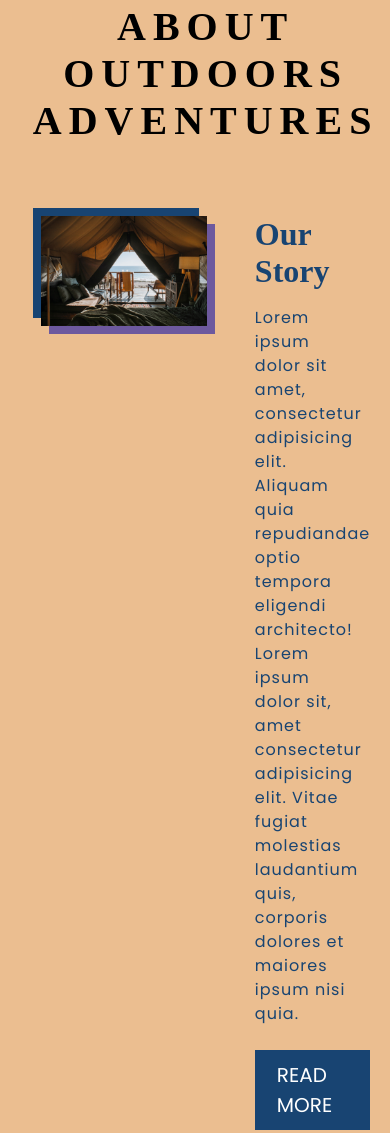
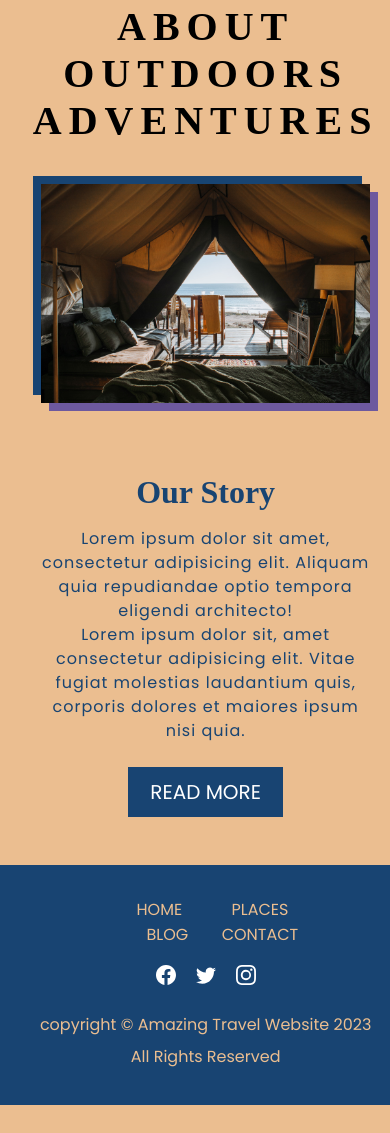
Before and after one commit to Rioba-Ian/gastbyTourismJamStack, a Gatsby site: page / in a window 390 px wide. Shown: the part 889-2022 px from the top of the page. After the commit the page ends 1994 px from the top, so only its background shows below. Built offline with nearby package versions, Linux system fonts and the light colour scheme; Gatsby itself is replaced by a stand-in of ours; a web font is replaced by a local one.

Commit message:
mobile version for about us section

```diff
--- a/src/css/about.css
+++ b/src/css/about.css
@@ -47,3 +47,23 @@
   border: 2px solid var(--dark-navy-text);
   padding: 0.4em 1em;
 }
+
+@media (min-width: 799px) and (max-width: 999px) {
+  .about-info p {
+    width: 100%;
+  }
+}
+
+@media (max-width: 799px) {
+  .about-content {
+    display: block;
+  }
+
+  .about-info {
+    text-align: center;
+  }
+
+  .about-info p {
+    width: 100%;
+  }
+}
```
